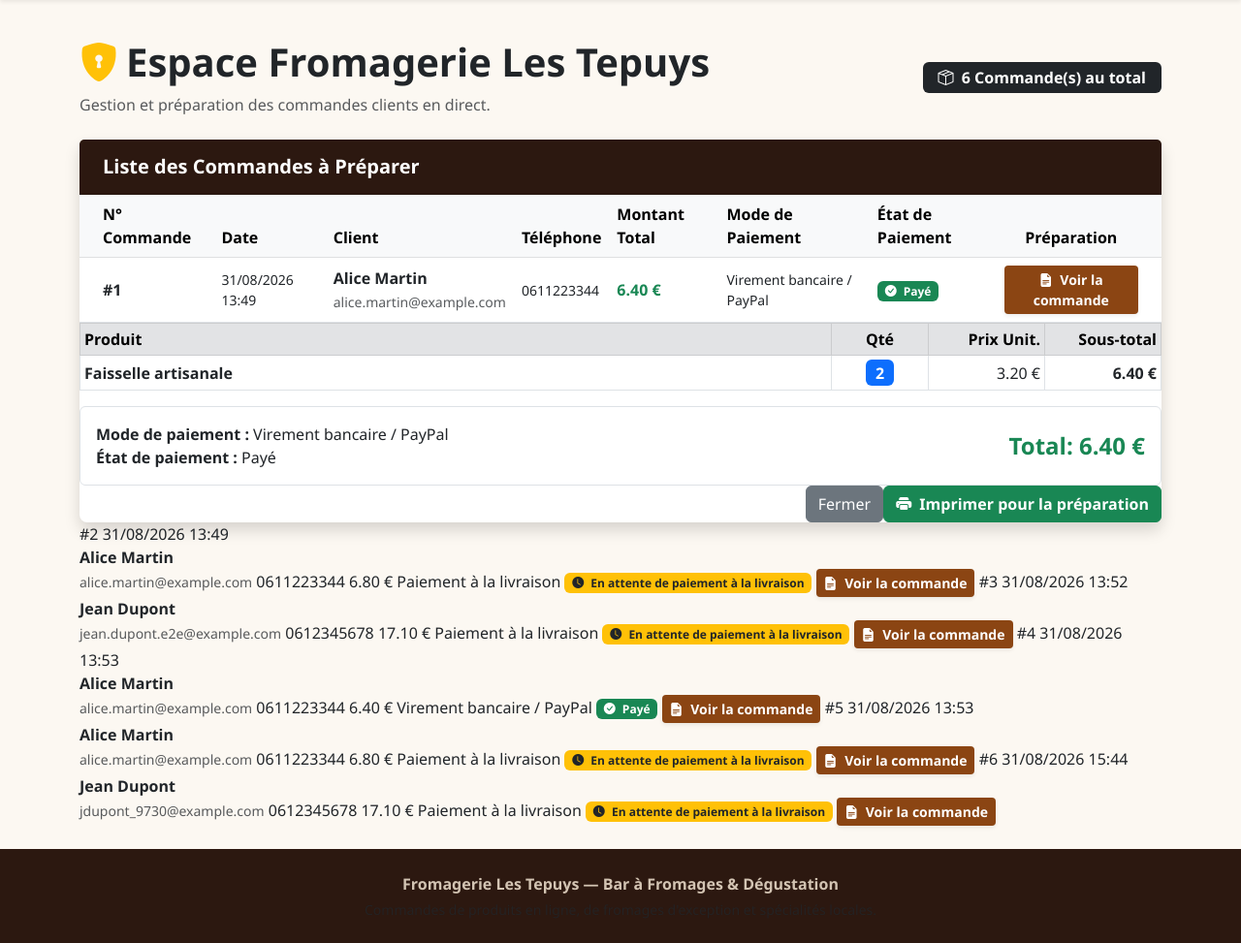
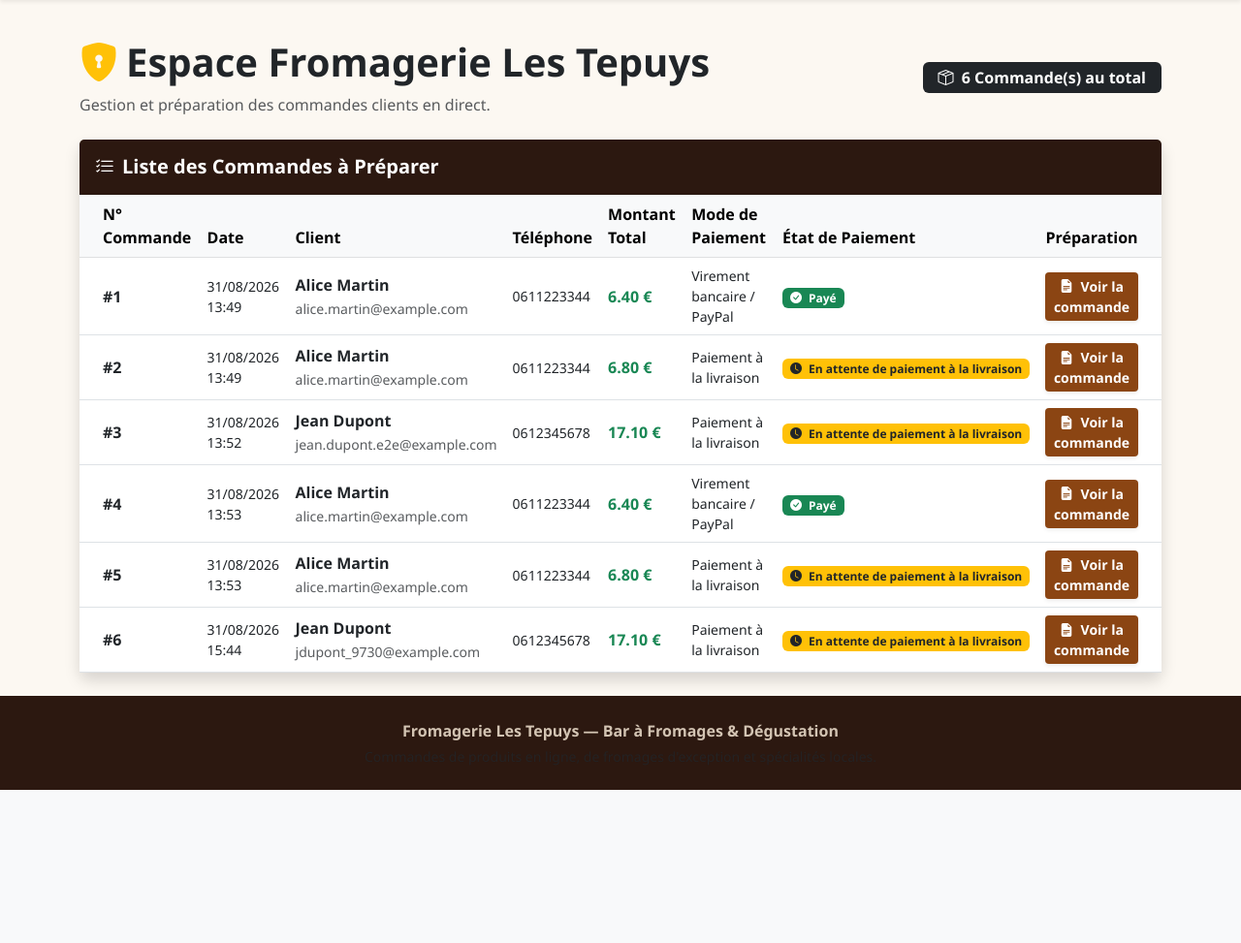
Before and after one commit to Olivier486/CommandesLesTepuys, a Flask app: template templates/admin_orders.html in a window 1280 px wide. Shown: the part 107-1080 px from the top of the page at 97% size. After the commit the page ends 922 px from the top, so only its background shows below. Run offline with Flask 3, Linux system fonts and the light colour scheme; the template is opened without the code that fills it: values that come from a table or form of the project are taken from there, others are empty; data comes from the database, SQL or seed files in the repository; both versions use the stored data as it was before the commit.

Commit message:
Fix admin orders table layout so all orders use the top ribbon header format
Co-authored-by: Olivier486 <310317734+Olivier486@users.noreply.github.com>

```diff
--- a/templates/admin_orders.html
+++ b/templates/admin_orders.html
@@ -15,7 +15,7 @@
 
 <div class="card shadow border-0 rounded-3">
     <div class="card-header text-white py-3" style="background-color: var(--header-bg);">
-        <h5 class="mb-0 fw-bold"><i class="bi bg-list-check me-2"></i>Liste des Commandes à Préparer</h5>
+        <h5 class="mb-0 fw-bold"><i class="bi bi-list-check me-2"></i>Liste des Commandes à Préparer</h5>
     </div>
     <div class="card-body p-0">
         {% if orders %}
@@ -57,11 +57,9 @@
                             <button type="button" class="btn btn-sm btn-tepuys fw-bold shadow-sm" data-bs-toggle="modal" data-bs-target="#orderModal{{ order.id }}">
                                 <i class="bi bi-file-earmark-text-fill me-1"></i> Voir la commande
                             </button>
-                        </td>
-                    </tr>
 
                             <!-- Modal for 1-Click Order Recap & Details -->
-                    <div class="modal fade" id="orderModal{{ order.id }}" tabindex="-1" aria-labelledby="orderModalLabel{{ order.id }}" aria-hidden="true">
+                            <div class="modal fade text-start fw-normal" id="orderModal{{ order.id }}" tabindex="-1" aria-labelledby="orderModalLabel{{ order.id }}" aria-hidden="true">
                                 <div class="modal-dialog modal-lg modal-dialog-centered">
                                     <div class="modal-content">
                                         <div class="modal-header text-white" style="background-color: var(--header-bg);">
@@ -125,6 +123,8 @@
                                     </div>
                                 </div>
                             </div>
+                        </td>
+                    </tr>
                     {% endfor %}
                 </tbody>
             </table>
```
Also changed, not shown: instance/lestepuys.db (deleted), 1 other file. Lines whose indentation alone changed are shown as unchanged.
